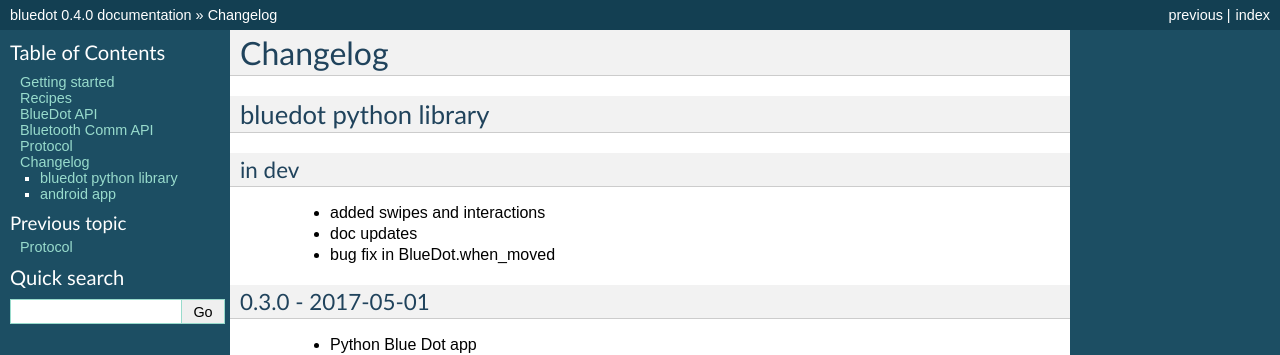
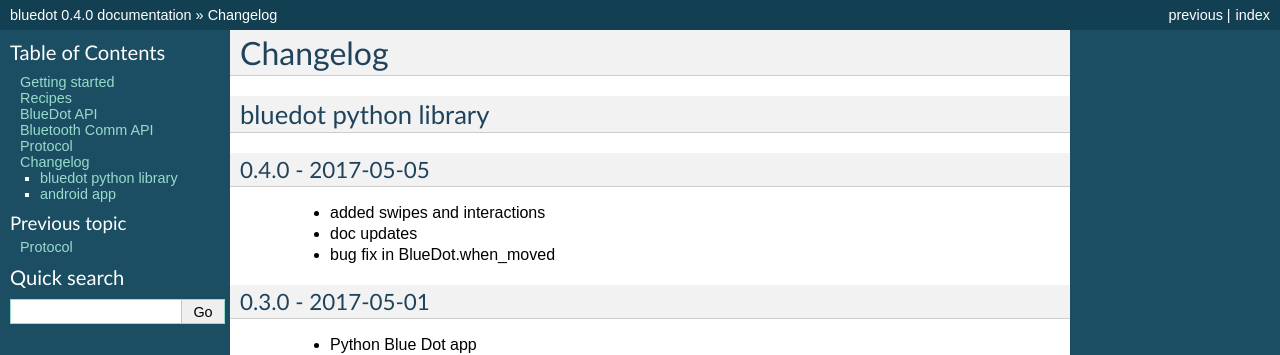
Before and after one commit to martinohanlon/BlueDot, a Sphinx documentation site: the page built from docs/changelog.rst, in a window 1280 px wide. Shown: the top 355 px of the page. Built offline with Sphinx 7.4.7, drawn with Linux system fonts in a browser that asks for light colours.

```diff
--- a/README.rst
+++ b/README.rst
@@ -35,7 +35,7 @@ Why be restricted by such vague positions like top and bottom though, you can ge
 
 Its not all about when the button was pressed either - pressed, released or moved they all work.
 
-One blue circle can do a lot.
+You can press it, slide it, swipe it - one blue circle can do a lot.
 
 even more
 ---------
--- a/docs/changelog.rst
+++ b/docs/changelog.rst
@@ -4,7 +4,7 @@ Changelog
 bluedot python library
 ----------------------
 
-in dev
+0.4.0 - 2017-05-05
 ~~~~~~~~~~~~~~~~~~
 
  * added swipes and interactions
```
